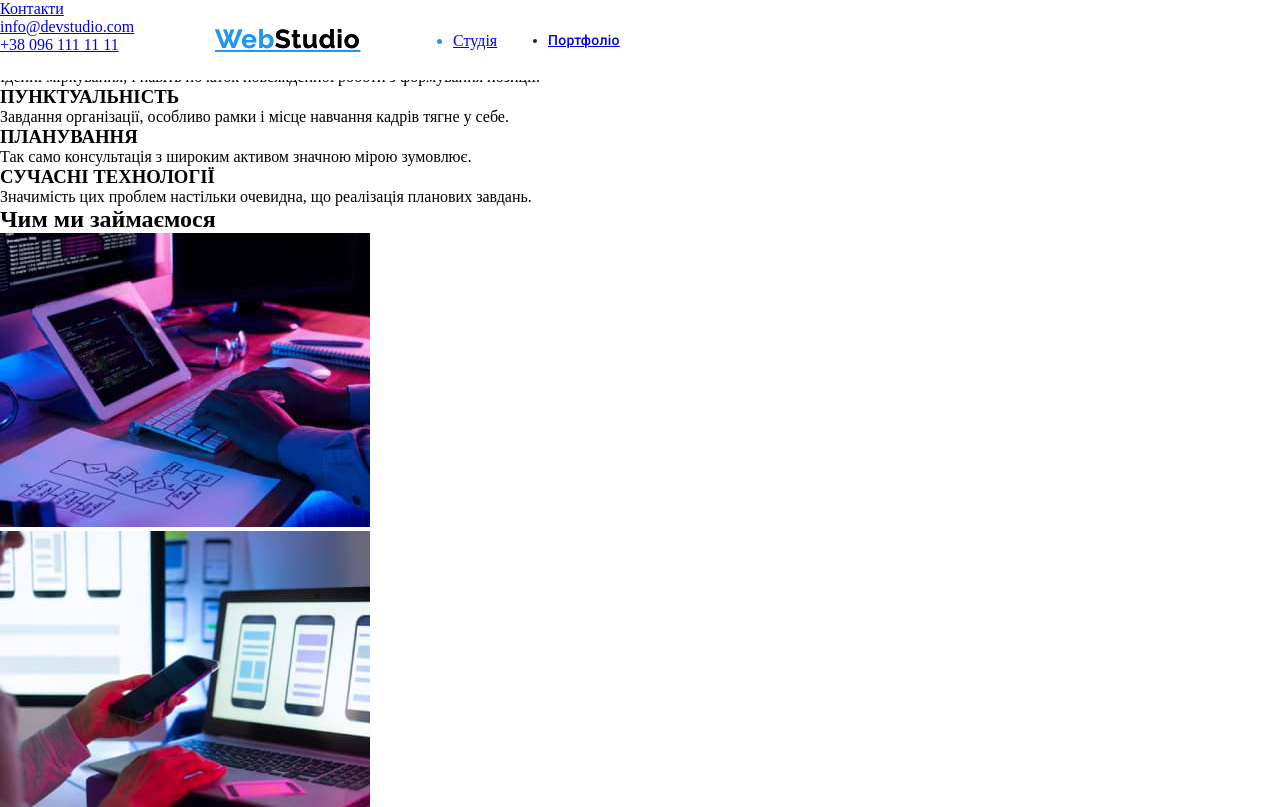
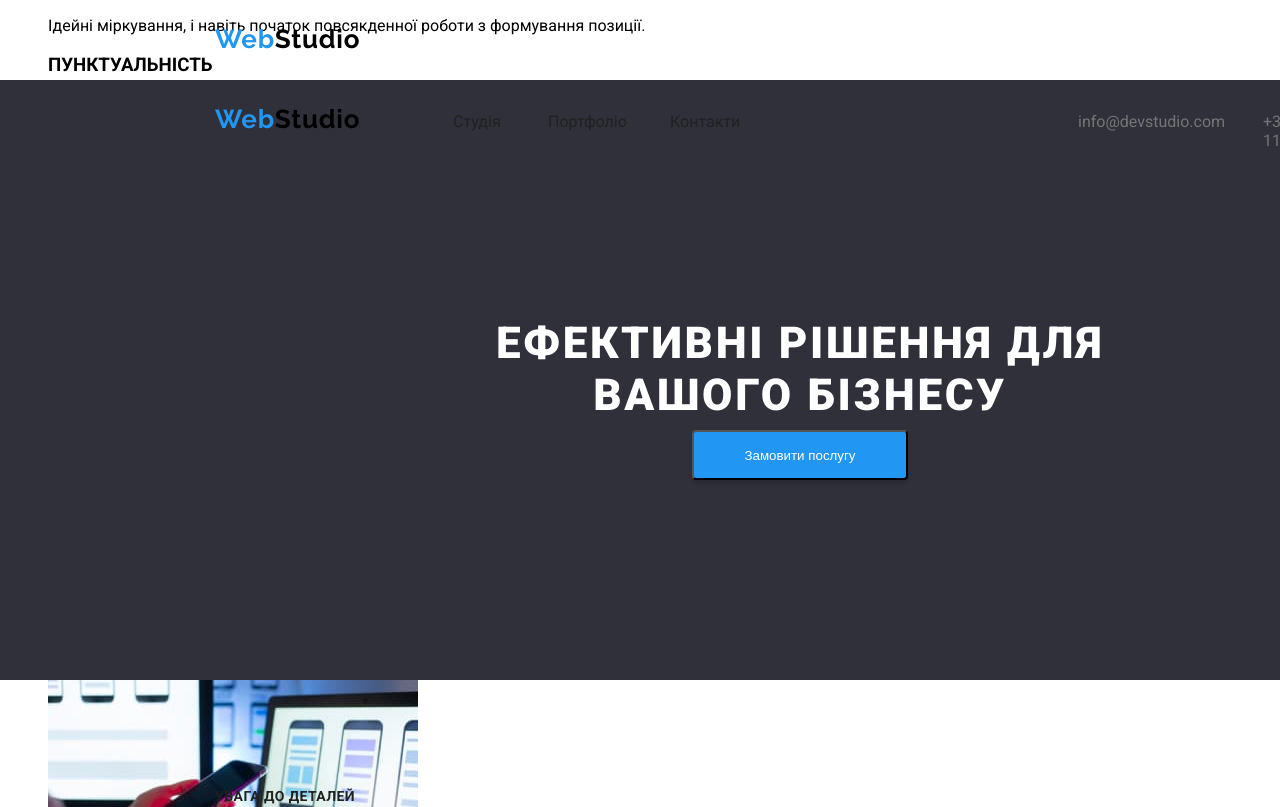
Before and after one commit to SerhiyZlochevskyi/goit-markup-hw-02, a plain HTML site: page index.html in a window 1280 px wide. Shown: the top 807 px of the page. Drawn offline with Linux system fonts and the light colour scheme.

Commit message:
немного сделал

```diff
--- a/css/styles.css
+++ b/css/styles.css
@@ -1,7 +1,8 @@
-* {
-    margin: 0;
-    padding: 0;
-    box-sizing: border-box;
+body {
+--cnopka-color:#212121;
+--contakt-color:#757575;
+--fokus-color:#2196F3;
+font-family: 'roboto', sans-serif;
 }
 .logo{
     position: absolute;
@@ -14,9 +15,7 @@
     font-style: normal;
     font-weight: 700;
     font-size: 26px;
-    line-height: 31px;
-    /* identical to box height */
-
+    line-height: 1.19;
     letter-spacing: 0.03em;
 
     color: #2196F3;
@@ -26,38 +25,122 @@
 .header{
     position: absolute;
     width: 1600px;
-    height: 80px;
+    height: 600px;
     left: 0px;
-    top: 0px;
-    background: #FFFFFF;
+    top: 80px;
+
+    background: #2F303A;
 }
-.studia{
+/* h1 заголовок. Ефективні рішення для вашого бізнесу */
+.business{
+    position: absolute;
+width: 696px;
+height: 120px;
+left: 452px;
+top: 280px;
+
+font-family: 'Roboto';
+font-style: normal;
+font-weight: 900;
+font-size: 44px;
+line-height: 1,36;
+
+
+text-align: center;
+letter-spacing: 0.06em;
+text-transform: uppercase;
+
+color: #FFFFFF;
+
+}
+/* кнопка */
+.servis{
+    position: absolute;
+    width: 216px;
+    height: 50px;
+    left: 692px;
+    top: 430px;
+    color: #fff;
+    background: #2196F3;
+    box-shadow: 0px 4px 4px rgba(0, 0, 0, 0.15);
+    border-radius: 4px;
+
+}
+.info>li>a:hover, .info>li>a:focus{
+    color: var(--fokus-color);
+}
+/* Студія */
+.studiaa{
     position: absolute;
     width: 45px;
     height: 16px;
     left: 453px;
     top: 32px;
-    color: #2196F3;
+    color: var(--cnopka-color);
 
 }
+a, ul {
+    list-style: none;
+    text-decoration: none;
+}
+/* Портфоліо */
 .portfolio{
     position: absolute;
     width: 72px;
     height: 16px;
     left: 548px;
     top: 32px;
+    color: var(--cnopka-color);
+
+
+}
+
+/* "Контакти" */
+.contact{
+    position: absolute;
+    width: 64px;
+    height: 16px;
+    left: 670px;
+    top: 32px;
+    color: var(--cnopka-color);
+
+}
+/* телефон та мейл */
+.mail{
+    position: absolute;
+width: 135px;
+height: 16px;
+left: 1078px;
+top: 32px;
+color: var(--contakt-color);
+}
+.tel{
+    position: absolute;
+width: 122px;
+height: 16px;
+left: 1263px;
+top: 32px;
+color:var(--contakt-color);
+}
+.detali{position: absolute;
+    width: 270px;
+    height: 16px;
+    left: 215px;
+    top: 774px;
 
     font-family: 'Roboto';
     font-style: normal;
-    font-weight: 500;
+    font-weight: 700;
     font-size: 14px;
     line-height: 16px;
-    letter-spacing: 0.02em;
+    letter-spacing: 0.03em;
+    text-transform: uppercase;
 
     color: #212121;
 
 
 }
+
 .studio{
 color: #000;
 }
--- a/index.html
+++ b/index.html
@@ -1,5 +1,6 @@
 <!DOCTYPE html>
 <html lang="uk">
+
 <head>
     <meta charset="UTF-8">
     <meta http-equiv="X-UA-Compatible" content="IE=edge">
@@ -7,9 +8,12 @@
     <title>home-work2</title>
     <link rel="stylesheet" href="./css/styles.css" />
     <link rel="preconnect" href="https://fonts.googleapis.com">
-<link rel="preconnect" href="https://fonts.gstatic.com" crossorigin>
-<link href="https://fonts.googleapis.com/css2?family=Raleway:wght@700&family=Roboto:wght@400;500;700;900&display=swap" rel="stylesheet">
+    <link rel="preconnect" href="https://fonts.gstatic.com" crossorigin>
+    <link
+        href="https://fonts.googleapis.com/css2?family=Raleway:wght@700&family=Roboto:wght@400;500;700;900&display=swap"
+        rel="stylesheet">
 </head>
+
 <body>
     <!-- Шапка та навігація -->
     <header class="header">
@@ -17,27 +21,26 @@
             <a class="logo" href="index.html">
                 Web<span class="studio">Studio</span>
             </a>
-            <ul>
-                <li class="studia"> <a href="Студія">Студія</></li>
-                <li class="portfolio"> <a href="Портфоліо">Портфоліо</a></li>
-                <li class="contact"> <a href="Контакти">Контакти</a></li>
+            <ul class="info">
+                <li> <a class="studiaa" href="Студія">Студія</a></li>
+                <li> <a class="portfolio" href="Портфоліо">Портфоліо</a></li>
+                <li> <a class="contact" href="Контакти">Контакти</a></li>
             </ul>
         </nav>
-        <ul>
-            <li> <a href="mail:info@devstudio.com">info@devstudio.com</a></li>
-            <li> <a href="tel:+380961111111">+38 096 111 11 11</a></li>
-
+        <ul class="info">
+            <li> <a class="mail" href="mail:info@devstudio.com">info@devstudio.com</a></li>
+            <li> <a class="tel" href="tel:+380961111111">+38 096 111 11 11</a></li>
         </ul>
-
     </header>
-    <main> <section>
-        <h1>Ефективні рішення для вашого бізнесу</h1>
-        <button type="button">Замовити послугу</button>
-    </section>
+    <main>
+        <section>
+            <h1 class="business">Ефективні рішення для вашого бізнесу</h1>
+            <button type="button" class="servis">Замовити послугу</button>
+        </section>
         <section>
             <ul>
                 <li>
-                    <h3>УВАГА ДО ДЕТАЛЕЙ</h3>
+                    <h3 class="detali">УВАГА ДО ДЕТАЛЕЙ</h3>
                     <p>Ідейні міркування, і навіть початок повсякденної роботи з формування позиції.</p>
                 </li>
                 <li>
@@ -62,8 +65,7 @@
                     <img src="./images/img1.jpg" alt="робота за комп'ютером" width="370" height="294">
                 </li>
                 <li>
-                    <img src="./images/img2.jpg" alt="синхронізація ПК і тел" width="370"
-                        height="294">
+                    <img src="./images/img2.jpg" alt="синхронізація ПК і тел" width="370" height="294">
                 </li>
                 <li>
 
```
